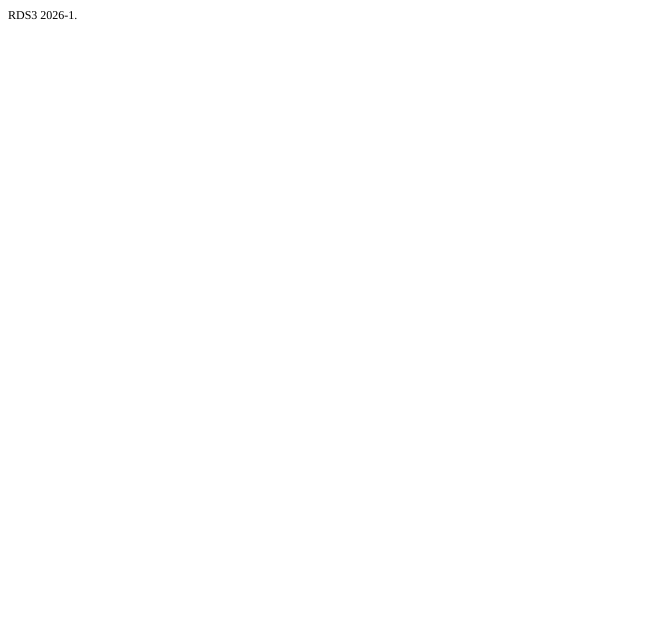
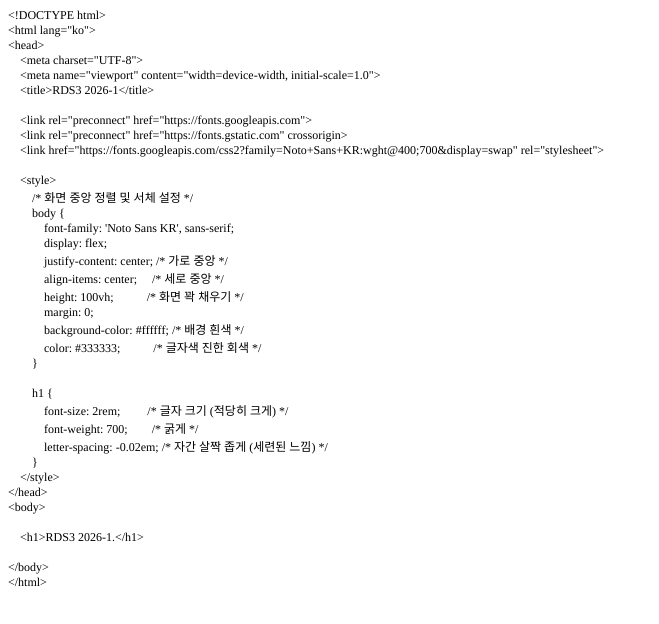
Before and after one commit to tnals8/RDS3-2026, a plain HTML site: page index.html in a window 1280 px wide. Shown: the whole page, without its empty margins (0-659 px from the left). Drawn offline with Linux system fonts and the light colour scheme.

Commit message:
Update index.html

```diff
--- a/index.html
+++ b/index.html
@@ -8,10 +8,47 @@
   <meta name="CocoaVersion" content="2487.7">
   <style type="text/css">
     p.p1 {margin: 0.0px 0.0px 0.0px 0.0px; font: 12.0px Times; -webkit-text-stroke: #000000}
+    p.p2 {margin: 0.0px 0.0px 0.0px 0.0px; font: 12.0px Times; -webkit-text-stroke: #000000; min-height: 14.0px}
     span.s1 {font-kerning: none}
   </style>
 </head>
 <body>
-<p class="p1"><span class="s1">RDS3 2026-1.</span></p>
+<p class="p1"><span class="s1">&lt;!DOCTYPE html&gt;</span></p>
+<p class="p1"><span class="s1">&lt;html lang="ko"&gt;</span></p>
+<p class="p1"><span class="s1">&lt;head&gt;</span></p>
+<p class="p1"><span class="s1"><span class="Apple-converted-space">    </span>&lt;meta charset="UTF-8"&gt;</span></p>
+<p class="p1"><span class="s1"><span class="Apple-converted-space">    </span>&lt;meta name="viewport" content="width=device-width, initial-scale=1.0"&gt;</span></p>
+<p class="p1"><span class="s1"><span class="Apple-converted-space">    </span>&lt;title&gt;RDS3 2026-1&lt;/title&gt;</span></p>
+<p class="p2"><span class="s1"><span class="Apple-converted-space">    </span></span></p>
+<p class="p1"><span class="s1"><span class="Apple-converted-space">    </span>&lt;link rel="preconnect" href="https://fonts.googleapis.com"&gt;</span></p>
+<p class="p1"><span class="s1"><span class="Apple-converted-space">    </span>&lt;link rel="preconnect" href="https://fonts.gstatic.com" crossorigin&gt;</span></p>
+<p class="p1"><span class="s1"><span class="Apple-converted-space">    </span>&lt;link href="https://fonts.googleapis.com/css2?family=Noto+Sans+KR:wght@400;700&amp;display=swap" rel="stylesheet"&gt;</span></p>
+<p class="p2"><span class="s1"></span><br></p>
+<p class="p1"><span class="s1"><span class="Apple-converted-space">    </span>&lt;style&gt;</span></p>
+<p class="p1"><span class="s1"><span class="Apple-converted-space">        </span>/* 화면 중앙 정렬 및 서체 설정 */</span></p>
+<p class="p1"><span class="s1"><span class="Apple-converted-space">        </span>body {</span></p>
+<p class="p1"><span class="s1"><span class="Apple-converted-space">            </span>font-family: 'Noto Sans KR', sans-serif;</span></p>
+<p class="p1"><span class="s1"><span class="Apple-converted-space">            </span>display: flex;</span></p>
+<p class="p1"><span class="s1"><span class="Apple-converted-space">            </span>justify-content: center; /* 가로 중앙 */</span></p>
+<p class="p1"><span class="s1"><span class="Apple-converted-space">            </span>align-items: center; <span class="Apple-converted-space">    </span>/* 세로 중앙 */</span></p>
+<p class="p1"><span class="s1"><span class="Apple-converted-space">            </span>height: 100vh; <span class="Apple-converted-space">          </span>/* 화면 꽉 채우기 */</span></p>
+<p class="p1"><span class="s1"><span class="Apple-converted-space">            </span>margin: 0;</span></p>
+<p class="p1"><span class="s1"><span class="Apple-converted-space">            </span>background-color: #ffffff; /* 배경 흰색 */</span></p>
+<p class="p1"><span class="s1"><span class="Apple-converted-space">            </span>color: #333333; <span class="Apple-converted-space">          </span>/* 글자색 진한 회색 */</span></p>
+<p class="p1"><span class="s1"><span class="Apple-converted-space">        </span>}</span></p>
+<p class="p2"><span class="s1"></span><br></p>
+<p class="p1"><span class="s1"><span class="Apple-converted-space">        </span>h1 {</span></p>
+<p class="p1"><span class="s1"><span class="Apple-converted-space">            </span>font-size: 2rem; <span class="Apple-converted-space">        </span>/* 글자 크기 (적당히 크게) */</span></p>
+<p class="p1"><span class="s1"><span class="Apple-converted-space">            </span>font-weight: 700;<span class="Apple-converted-space">        </span>/* 굵게 */</span></p>
+<p class="p1"><span class="s1"><span class="Apple-converted-space">            </span>letter-spacing: -0.02em; /* 자간 살짝 좁게 (세련된 느낌) */</span></p>
+<p class="p1"><span class="s1"><span class="Apple-converted-space">        </span>}</span></p>
+<p class="p1"><span class="s1"><span class="Apple-converted-space">    </span>&lt;/style&gt;</span></p>
+<p class="p1"><span class="s1">&lt;/head&gt;</span></p>
+<p class="p1"><span class="s1">&lt;body&gt;</span></p>
+<p class="p2"><span class="s1"></span><br></p>
+<p class="p1"><span class="s1"><span class="Apple-converted-space">    </span>&lt;h1&gt;RDS3 2026-1.&lt;/h1&gt;</span></p>
+<p class="p2"><span class="s1"></span><br></p>
+<p class="p1"><span class="s1">&lt;/body&gt;</span></p>
+<p class="p1"><span class="s1">&lt;/html&gt;</span></p>
 </body>
 </html>
```
